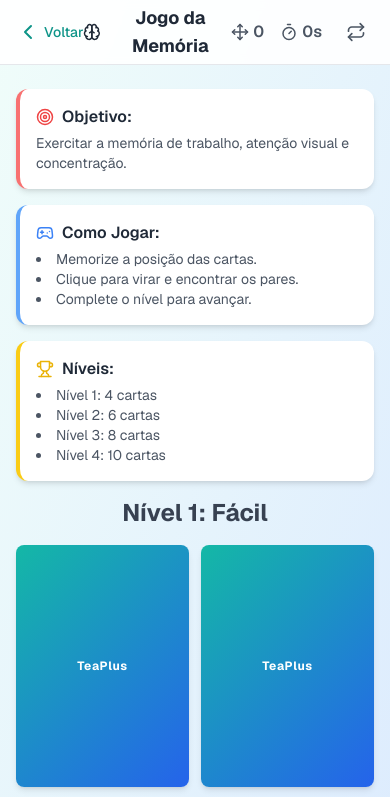
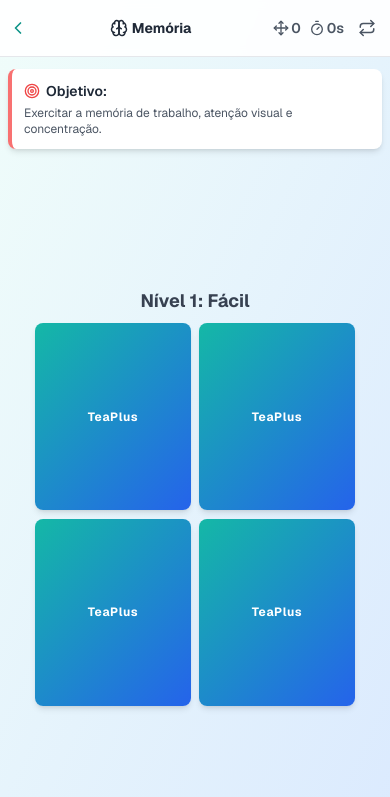
Before and after one commit to ClaudemirWork/teaplus-working, a Next.js app: page /memory-game in a window 390 px wide. Shown: the top 797 px of the page. Built offline with nearby package versions, Linux system fonts and the light colour scheme.

Commit message:
Update page.tsx correções no jogo da memoria

```diff
--- a/app/memory-game/page.tsx
+++ b/app/memory-game/page.tsx
@@ -22,30 +22,31 @@ interface LevelConfig {
 // Componente do Cabeçalho
 const GameHeader = ({ onRestart, moves, timer }: { onRestart: () => void; moves: number; timer: number }) => (
   <header className="bg-white/90 backdrop-blur-sm border-b border-gray-200 sticky top-0 z-20 w-full">
-    <div className="max-w-5xl mx-auto px-4 sm:px-6">
-      <div className="flex items-center justify-between h-16">
+    <div className="max-w-5xl mx-auto px-2 sm:px-6">
+      <div className="flex items-center justify-between h-14 sm:h-16">
         <a
           href="/dashboard"
           className="flex items-center text-teal-600 hover:text-teal-700 transition-colors"
         >
-          <ChevronLeft className="h-6 w-6" />
-          <span className="ml-1 font-medium text-sm sm:text-base">Voltar</span>
+          <ChevronLeft className="h-5 sm:h-6 w-5 sm:w-6" />
+          <span className="ml-1 font-medium text-xs sm:text-base hidden sm:inline">Voltar</span>
         </a>
-        <h1 className="text-lg sm:text-xl font-bold text-gray-800 text-center flex items-center gap-2">
-          <Brain size={22} />
-          <span>Jogo da Memória</span>
+        <h1 className="text-sm sm:text-xl font-bold text-gray-800 text-center flex items-center gap-1 sm:gap-2">
+          <Brain size={18} className="sm:w-[22px] sm:h-[22px]" />
+          <span className="hidden sm:inline">Jogo da Memória</span>
+          <span className="sm:hidden">Memória</span>
         </h1>
-        <div className="flex items-center gap-4">
-          <div className="flex items-center gap-1 text-gray-600">
-            <Move size={18} />
-            <span className="font-semibold">{moves}</span>
+        <div className="flex items-center gap-2 sm:gap-4">
+          <div className="flex items-center gap-0.5 sm:gap-1 text-gray-600">
+            <Move size={16} className="sm:w-[18px] sm:h-[18px]" />
+            <span className="font-semibold text-sm sm:text-base">{moves}</span>
           </div>
-          <div className="flex items-center gap-1 text-gray-600">
-            <Timer size={18} />
-            <span className="font-semibold">{timer}s</span>
+          <div className="flex items-center gap-0.5 sm:gap-1 text-gray-600">
+            <Timer size={16} className="sm:w-[18px] sm:h-[18px]" />
+            <span className="font-semibold text-sm sm:text-base">{timer}s</span>
           </div>
-          <button onClick={onRestart} className="p-2 text-gray-600 hover:bg-gray-100 rounded-full transition-colors">
-            <Repeat size={20} />
+          <button onClick={onRestart} className="p-1.5 sm:p-2 text-gray-600 hover:bg-gray-100 rounded-full transition-colors">
+            <Repeat size={18} className="sm:w-[20px] sm:h-[20px]" />
           </button>
         </div>
       </div>
@@ -55,34 +56,34 @@ const GameHeader = ({ onRestart, moves, timer }: { onRestart: () => void; moves:
 
 // Componente com informações do jogo
 const GameInfo = () => (
-  <div className="w-full max-w-4xl mx-auto px-4 sm:px-6 mb-6">
-    <div className="grid md:grid-cols-3 gap-4">
-      <div className="bg-white rounded-xl shadow-md p-4 border-l-4 border-red-400">
-        <h3 className="font-semibold text-gray-800 mb-1 flex items-center">
-          <Target size={18} className="mr-2 text-red-500"/>
+  <div className="w-full max-w-4xl mx-auto px-2 sm:px-4 md:px-6 mb-3 sm:mb-6">
+    <div className="grid grid-cols-1 sm:grid-cols-3 gap-2 sm:gap-4">
+      <div className="bg-white rounded-lg sm:rounded-xl shadow-md p-3 sm:p-4 border-l-4 border-red-400">
+        <h3 className="font-semibold text-gray-800 mb-1 flex items-center text-sm sm:text-base">
+          <Target size={16} className="mr-1.5 sm:mr-2 text-red-500 sm:w-[18px] sm:h-[18px]"/>
           Objetivo:
         </h3>
-        <p className="text-sm text-gray-600">
+        <p className="text-xs sm:text-sm text-gray-600">
           Exercitar a memória de trabalho, atenção visual e concentração.
         </p>
       </div>
-      <div className="bg-white rounded-xl shadow-md p-4 border-l-4 border-blue-400">
-        <h3 className="font-semibold text-gray-800 mb-1 flex items-center">
-          <Gamepad2 size={18} className="mr-2 text-blue-500"/>
+      <div className="bg-white rounded-lg sm:rounded-xl shadow-md p-3 sm:p-4 border-l-4 border-blue-400 hidden sm:block">
+        <h3 className="font-semibold text-gray-800 mb-1 flex items-center text-sm sm:text-base">
+          <Gamepad2 size={16} className="mr-1.5 sm:mr-2 text-blue-500 sm:w-[18px] sm:h-[18px]"/>
           Como Jogar:
         </h3>
-        <ul className="text-sm text-gray-600 list-disc list-inside">
+        <ul className="text-xs sm:text-sm text-gray-600 list-disc list-inside">
           <li>Memorize a posição das cartas.</li>
           <li>Clique para virar e encontrar os pares.</li>
           <li>Complete o nível para avançar.</li>
         </ul>
       </div>
-      <div className="bg-white rounded-xl shadow-md p-4 border-l-4 border-yellow-400">
-        <h3 className="font-semibold text-gray-800 mb-1 flex items-center">
-          <Trophy size={18} className="mr-2 text-yellow-500"/>
+      <div className="bg-white rounded-lg sm:rounded-xl shadow-md p-3 sm:p-4 border-l-4 border-yellow-400 hidden sm:block">
+        <h3 className="font-semibold text-gray-800 mb-1 flex items-center text-sm sm:text-base">
+          <Trophy size={16} className="mr-1.5 sm:mr-2 text-yellow-500 sm:w-[18px] sm:h-[18px]"/>
           Níveis:
         </h3>
-        <ul className="text-sm text-gray-600 list-disc list-inside">
+        <ul className="text-xs sm:text-sm text-gray-600 list-disc list-inside">
           <li>Nível 1: 4 cartas</li>
           <li>Nível 2: 6 cartas</li>
           <li>Nível 3: 8 cartas</li>
@@ -102,16 +103,15 @@ const Card = ({ card, onCardClick }: { card: Card; onCardClick: (id: number) =>
     <div
       className={`${styles.cardContainer} ${isFlipped ? styles.flipped : ''}`}
       onClick={() => onCardClick(card.id)}
-      style={{ aspectRatio: '2.5 / 3.5' }}
     >
       <div className={`${styles.cardInner} shadow-md rounded-lg`}>
         {/* Verso da Carta */}
         <div className={`${styles.cardFace} ${styles.cardBack}`}>
-          <span className="text-white text-2xl font-bold tracking-wider">TeaPlus</span>
+          <span className="text-white text-xs sm:text-2xl font-bold tracking-wider">TeaPlus</span>
         </div>
         {/* Frente da Carta */}
         <div className={`${styles.cardFace} ${styles.cardFront} ${isMatched ? styles.matched : ''}`}>
-          <span className="text-5xl md:text-6xl">{card.emoji}</span>
+          <span className="text-3xl sm:text-5xl md:text-6xl">{card.emoji}</span>
         </div>
       </div>
     </div>
@@ -132,35 +132,35 @@ const WinScreen = ({
   moves: number;
   timer: number;
 }) => (
-  <div className="absolute inset-0 bg-black/50 flex items-center justify-center z-30">
-    <div className={`bg-white rounded-2xl p-8 shadow-2xl text-center max-w-sm mx-4 ${styles.animateFadeIn}`}>
-      <Star className="w-16 h-16 text-yellow-400 mx-auto mb-4" />
-      <h2 className="text-3xl font-bold text-gray-800 mb-2">Nível {level} Completo!</h2>
-      <p className="text-gray-600 mb-6">Você encontrou todos os pares. Excelente memória!</p>
-      <div className="flex justify-around mb-6">
+  <div className="absolute inset-0 bg-black/50 flex items-center justify-center z-30 p-4">
+    <div className={`bg-white rounded-2xl p-6 sm:p-8 shadow-2xl text-center w-full max-w-xs sm:max-w-sm ${styles.animateFadeIn}`}>
+      <Star className="w-12 sm:w-16 h-12 sm:h-16 text-yellow-400 mx-auto mb-3 sm:mb-4" />
+      <h2 className="text-2xl sm:text-3xl font-bold text-gray-800 mb-2">Nível {level} Completo!</h2>
+      <p className="text-sm sm:text-base text-gray-600 mb-4 sm:mb-6">Você encontrou todos os pares. Excelente memória!</p>
+      <div className="flex justify-around mb-4 sm:mb-6">
         <div className="text-center">
-          <p className="text-sm text-gray-500">Movimentos</p>
-          <p className="text-2xl font-bold text-teal-600">{moves}</p>
+          <p className="text-xs sm:text-sm text-gray-500">Movimentos</p>
+          <p className="text-xl sm:text-2xl font-bold text-teal-600">{moves}</p>
         </div>
         <div className="text-center">
-          <p className="text-sm text-gray-500">Tempo</p>
-          <p className="text-2xl font-bold text-teal-600">{timer}s</p>
+          <p className="text-xs sm:text-sm text-gray-500">Tempo</p>
+          <p className="text-xl sm:text-2xl font-bold text-teal-600">{timer}s</p>
         </div>
       </div>
-      <div className="space-y-3">
+      <div className="space-y-2 sm:space-y-3">
         {level < 4 ? (
           <button
             onClick={onNextLevel}
-            className="w-full bg-teal-500 hover:bg-teal-600 text-white font-bold py-3 px-4 rounded-lg transition-transform transform hover:scale-105"
+            className="w-full bg-teal-500 hover:bg-teal-600 text-white font-bold py-2.5 sm:py-3 px-4 rounded-lg transition-transform transform hover:scale-105 text-sm sm:text-base"
           >
             Próximo Nível
           </button>
         ) : (
-          <p className="font-bold text-green-600">🎉 Você completou todos os níveis! 🎉</p>
+          <p className="font-bold text-green-600 text-sm sm:text-base">🎉 Você completou todos os níveis! 🎉</p>
         )}
         <button
           onClick={onRestart}
-          className="w-full bg-gray-200 hover:bg-gray-300 text-gray-800 font-bold py-3 px-4 rounded-lg transition-colors"
+          className="w-full bg-gray-200 hover:bg-gray-300 text-gray-800 font-bold py-2.5 sm:py-3 px-4 rounded-lg transition-colors text-sm sm:text-base"
         >
           Jogar Novamente
         </button>
@@ -175,9 +175,9 @@ export default function MemoryGamePage() {
 
   const LEVEL_CONFIG = useMemo<Record<number, LevelConfig>>(() => ({
     1: { pairs: 2, grid: 'grid-cols-2', title: 'Fácil' },
-    2: { pairs: 3, grid: 'grid-cols-3', title: 'Médio' },
-    3: { pairs: 4, grid: 'grid-cols-4', title: 'Difícil' },
-    4: { pairs: 5, grid: 'grid-cols-5', title: 'Avançado' },
+    2: { pairs: 3, grid: 'grid-cols-2 sm:grid-cols-3', title: 'Médio' },
+    3: { pairs: 4, grid: 'grid-cols-2 sm:grid-cols-4', title: 'Difícil' },
+    4: { pairs: 5, grid: 'grid-cols-2 sm:grid-cols-5', title: 'Avançado' },
   }), []);
 
   const [level, setLevel] = useState(1);
@@ -348,21 +348,21 @@ export default function MemoryGamePage() {
   return (
     <div className="min-h-screen bg-gradient-to-br from-teal-50 to-blue-100 flex flex-col">
       <GameHeader onRestart={handleRestart} moves={moves} timer={timer} />
-      <div className="w-full pt-6">
+      <div className="w-full pt-3 sm:pt-6">
         <GameInfo />
       </div>
-      <main className="flex-grow flex flex-col items-center justify-center p-4 -mt-6">
-        <div className="mb-4 text-center">
-          <h2 className="text-2xl font-bold text-gray-700">
+      <main className="flex-grow flex flex-col items-center justify-center p-2 sm:p-4 -mt-3 sm:-mt-6">
+        <div className="mb-2 sm:mb-4 text-center">
+          <h2 className="text-lg sm:text-2xl font-bold text-gray-700">
             Nível {level}: {LEVEL_CONFIG[level].title}
           </h2>
           {gameState === 'memorize' && (
-            <p className="text-blue-600 font-semibold animate-pulse">
+            <p className="text-sm sm:text-base text-blue-600 font-semibold animate-pulse">
               Memorize as cartas! (5 segundos)
             </p>
           )}
         </div>
-        <div className={`grid ${LEVEL_CONFIG[level].grid} gap-3 sm:gap-4 w-full max-w-2xl`}>
+        <div className={`grid ${LEVEL_CONFIG[level].grid} gap-2 sm:gap-3 md:gap-4 w-full max-w-xs sm:max-w-lg md:max-w-2xl`}>
           {cards.map(card => (
             <Card
               key={card.id}
```
